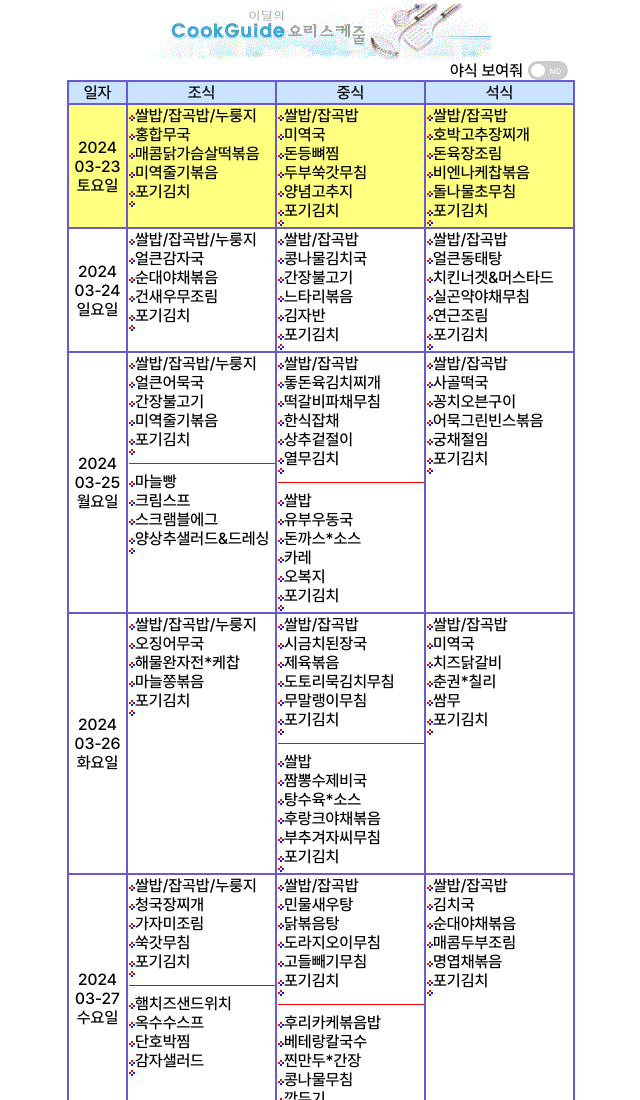
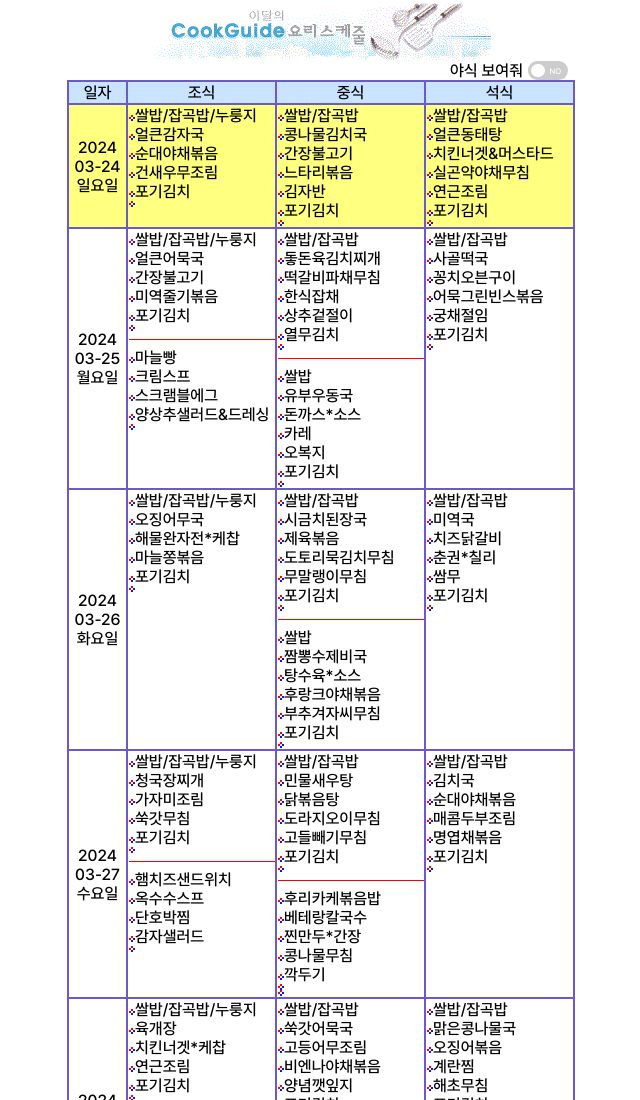
Before and after one commit to hsbap/hsbap.github.io, a plain HTML site: page index.html in a window 1280 px wide. Shown: the top 1100 px of the page, without its empty margins (319-959 px from the left). Drawn offline with Linux system fonts and the light colour scheme.

Commit message:
schedule update

```diff
--- a/index.html
+++ b/index.html
@@ -86,22 +86,6 @@ function send_form()
 				</tr>
 
 			    <tr height='20' valign='center' bgcolor=#FFFF80>
-			      <td height="22" align='center' valign="middle"
-				  style=''>
-				  2024<br>03-23<br>토요일</td>
-
-			      <td align='left' valign="top">
-<img src='/static/icon09.gif' width=6 height=6 border=0>쌀밥/잡곡밥/누룽지<BR><img src='/static/icon09.gif' width=6 height=6 border=0>홍합무국<BR><img src='/static/icon09.gif' width=6 height=6 border=0>매콤닭가슴살떡볶음<BR><img src='/static/icon09.gif' width=6 height=6 border=0>미역줄기볶음<BR><img src='/static/icon09.gif' width=6 height=6 border=0>포기김치<BR><img src='/static/icon09.gif' width=6 height=6 border=0>
-</td><td align='left' valign="top" >
-<img src='/static/icon09.gif' width=6 height=6 border=0>쌀밥/잡곡밥<BR><img src='/static/icon09.gif' width=6 height=6 border=0>미역국<BR><img src='/static/icon09.gif' width=6 height=6 border=0>돈등뼈찜<BR><img src='/static/icon09.gif' width=6 height=6 border=0>두부쑥갓무침<BR><img src='/static/icon09.gif' width=6 height=6 border=0>양념고추지<BR><img src='/static/icon09.gif' width=6 height=6 border=0>포기김치<BR><img src='/static/icon09.gif' width=6 height=6 border=0>
-</td>
-<td align='left' valign="top"> <img src='/static/icon09.gif' width=6 height=6 border=0>쌀밥/잡곡밥<BR><img src='/static/icon09.gif' width=6 height=6 border=0>호박고추장찌개<BR><img src='/static/icon09.gif' width=6 height=6 border=0>돈육장조림<BR><img src='/static/icon09.gif' width=6 height=6 border=0>비엔나케찹볶음<BR><img src='/static/icon09.gif' width=6 height=6 border=0>돌나물초무침<BR><img src='/static/icon09.gif' width=6 height=6 border=0>포기김치<BR><img src='/static/icon09.gif' width=6 height=6 border=0>
-</td><td align='left' valign="top">
-<img src='/static/icon09.gif' width=6 height=6 border=0>쌀밥/잡곡밥<BR><img src='/static/icon09.gif' width=6 height=6 border=0>콩나물김치국<BR><img src='/static/icon09.gif' width=6 height=6 border=0>간장불고기<BR><img src='/static/icon09.gif' width=6 height=6 border=0>느타리볶음<BR><img src='/static/icon09.gif' width=6 height=6 border=0>김자반<BR><img src='/static/icon09.gif' width=6 height=6 border=0>포기김치<BR><img src='/static/icon09.gif' width=6 height=6 border=0>
-</td>
-
-
-			    <tr height='20' valign='center' bgcolor=#FFFFFF>
 			      <td height="22" align='center' valign="middle"
 				  style=''>
 				  2024<br>03-24<br>일요일</td>
```
